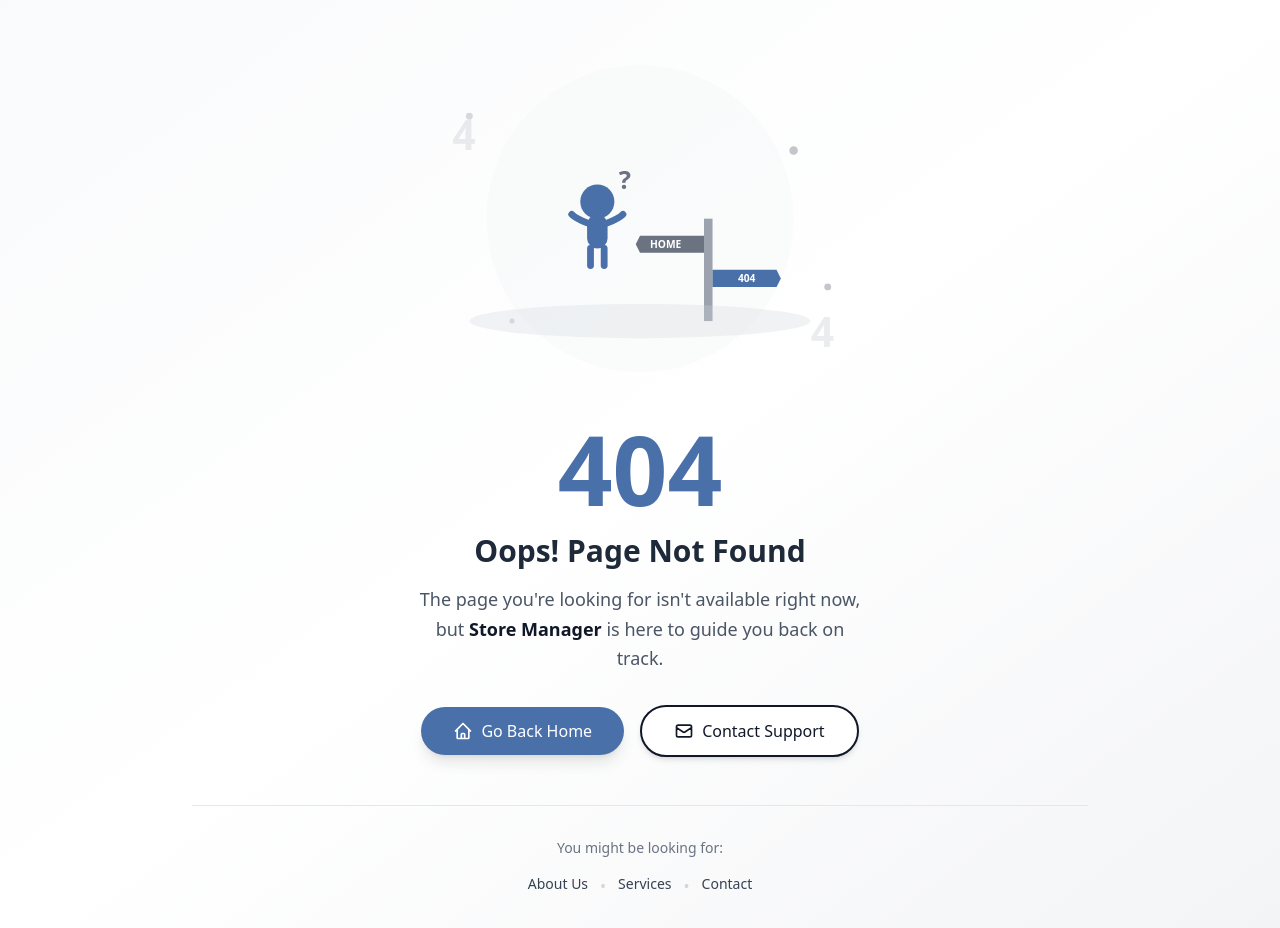
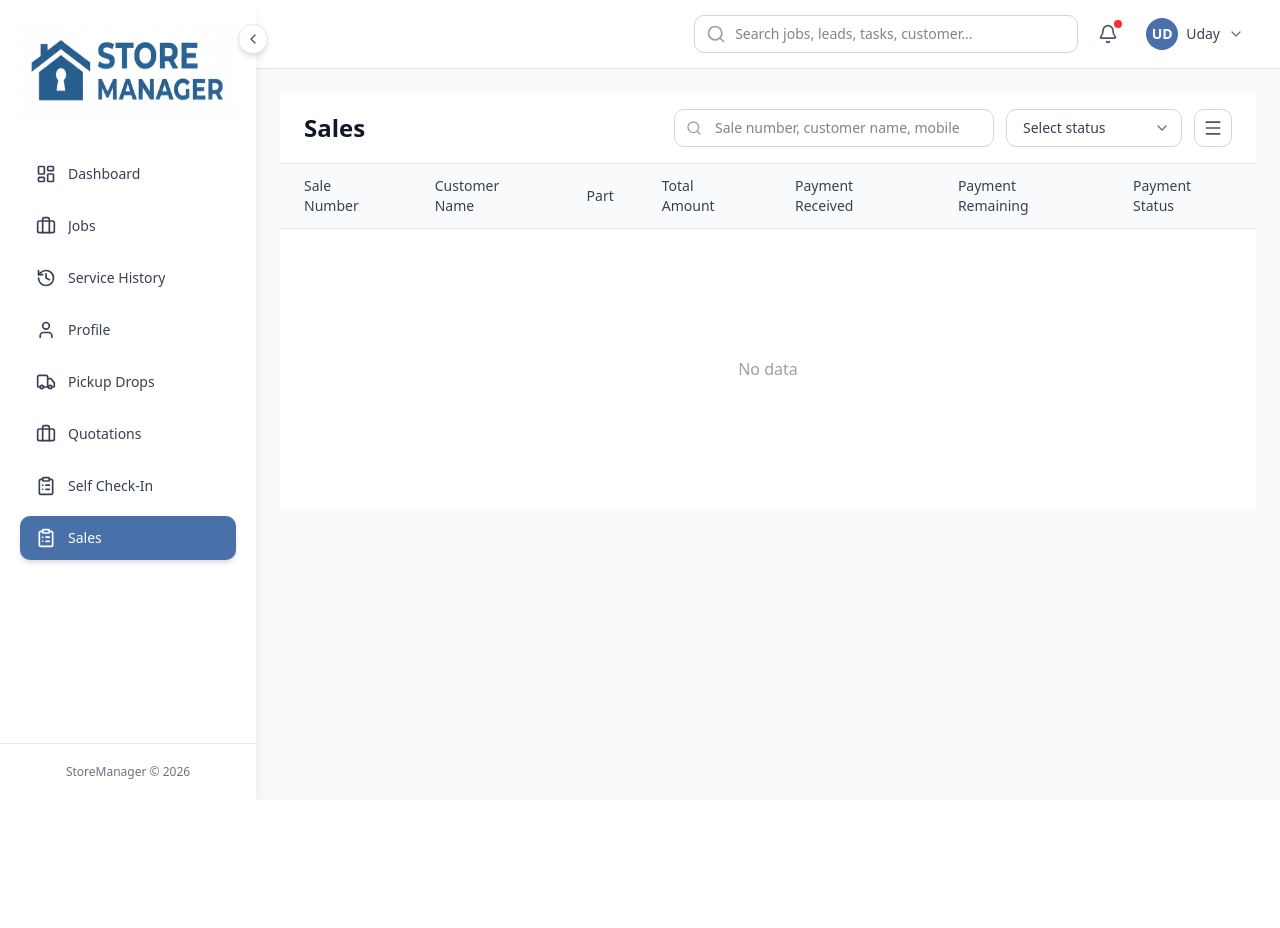
Before and after one commit to dhanjibharwad/Managestore, a Next.js app: page /customer/sales in a window 1280 px wide. Before the commit this address had no page. Shown: the top 928 px of the page. After the commit the page ends 800 px from the top, so only its background shows below. Built offline with nearby package versions, Linux system fonts and the light colour scheme.

Commit message:
sales page added in customer panel

```diff
--- a/app/customer/quotations/page.tsx
+++ b/app/customer/quotations/page.tsx
@@ -20,7 +20,7 @@ export default function QuotationsPage() {
   const [quotations] = useState<Quotation[]>([]);
 
   return (
-    <div className="min-h-screen bg-white">
+    <div className="bg-white">
       {/* Header */}
       <div className="bg-white border-b border-gray-200 px-6 py-4">
         <div className="flex items-center justify-between">
--- /dev/null
+++ b/app/customer/sales/page.tsx
@@ -0,0 +1,129 @@
+"use client"
+import React, { useState } from 'react';
+import { Search, ChevronDown, Menu } from 'lucide-react';
+
+interface Sale {
+  saleNumber: string;
+  customerName: string;
+  part: string;
+  totalAmount: number;
+  paymentReceived: number;
+  paymentRemaining: number;
+  paymentStatus: 'Paid' | 'Pending' | 'Overdue';
+}
+
+export default function SalesPage() {
+  const [searchQuery, setSearchQuery] = useState('');
+  const [statusFilter, setStatusFilter] = useState('Select status');
+  const [sales] = useState<Sale[]>([]);
+
+  return (
+    <div className="bg-white">
+      {/* Header */}
+      <div className="border-b border-gray-200 px-6 py-4">
+        <div className="flex items-center justify-between">
+          <h1 className="text-2xl font-semibold text-gray-900">Sales</h1>
+
+          <div className="flex items-center gap-3">
+            {/* Search Input */}
+            <div className="relative">
+              <Search className="absolute left-3 top-1/2 -translate-y-1/2 w-4 h-4 text-gray-400" />
+              <input
+                type="text"
+                placeholder="Sale number, customer name, mobile"
+                value={searchQuery}
+                onChange={(e) => setSearchQuery(e.target.value)}
+                className="w-80 pl-10 pr-4 py-2 border border-gray-300 rounded-lg text-sm focus:outline-none focus:ring-2 focus:ring-[#4A70A9] focus:border-transparent"
+              />
+            </div>
+
+            {/* Status Filter */}
+            <div className="relative">
+              <select
+                value={statusFilter}
+                onChange={(e) => setStatusFilter(e.target.value)}
+                className="appearance-none w-44 px-4 py-2 pr-10 border border-gray-300 rounded-lg text-sm text-gray-700 bg-white cursor-pointer focus:outline-none focus:ring-2 focus:ring-[#4A70A9] focus:border-transparent"
+              >
+                <option>Select status</option>
+                <option>Paid</option>
+                <option>Partially Paid</option>
+                <option>Unpaid</option>
+                 <option>Over Paid</option>
+              </select>
+              <ChevronDown className="absolute right-3 top-1/2 -translate-y-1/2 w-4 h-4 text-gray-500 pointer-events-none" />
+            </div>
+
+            {/* Menu Button */}
+            <button className="p-2 border border-gray-300 rounded-lg hover:bg-gray-50 transition-colors">
+              <Menu className="w-5 h-5 text-gray-600" />
+            </button>
+          </div>
+        </div>
+      </div>
+
+      {/* Table */}
+      <div className="overflow-x-auto">
+        <table className="w-full">
+          <thead>
+            <tr className="border-b border-gray-200 bg-gray-50">
+              <th className="px-6 py-3 text-left text-sm font-medium text-gray-700">
+                Sale Number
+              </th>
+              <th className="px-6 py-3 text-left text-sm font-medium text-gray-700">
+                Customer Name
+              </th>
+              <th className="px-6 py-3 text-left text-sm font-medium text-gray-700">
+                Part
+              </th>
+              <th className="px-6 py-3 text-left text-sm font-medium text-gray-700">
+                Total Amount
+              </th>
+              <th className="px-6 py-3 text-left text-sm font-medium text-gray-700">
+                Payment Received
+              </th>
+              <th className="px-6 py-3 text-left text-sm font-medium text-gray-700">
+                Payment Remaining
+              </th>
+              <th className="px-6 py-3 text-left text-sm font-medium text-gray-700">
+                Payment Status
+              </th>
+            </tr>
+          </thead>
+          <tbody>
+            {sales.length === 0 ? (
+              <tr>
+                <td colSpan={7} className="px-6 py-32 text-center">
+                  <div className="text-gray-400 text-base">No data</div>
+                </td>
+              </tr>
+            ) : (
+              sales.map((sale) => (
+                <tr key={sale.saleNumber} className="border-b border-gray-200 hover:bg-gray-50">
+                  <td className="px-6 py-4 text-sm text-gray-900">{sale.saleNumber}</td>
+                  <td className="px-6 py-4 text-sm text-gray-900">{sale.customerName}</td>
+                  <td className="px-6 py-4 text-sm text-gray-900">{sale.part}</td>
+                  <td className="px-6 py-4 text-sm text-gray-900">₹{sale.totalAmount.toLocaleString()}</td>
+                  <td className="px-6 py-4 text-sm text-gray-900">₹{sale.paymentReceived.toLocaleString()}</td>
+                  <td className="px-6 py-4 text-sm text-gray-900">₹{sale.paymentRemaining.toLocaleString()}</td>
+                  <td className="px-6 py-4">
+                    <span
+                      className={`inline-flex px-3 py-1 rounded-full text-xs font-medium ${
+                        sale.paymentStatus === 'Paid'
+                          ? 'bg-green-100 text-green-800'
+                          : sale.paymentStatus === 'Pending'
+                          ? 'bg-yellow-100 text-yellow-800'
+                          : 'bg-red-100 text-red-800'
+                      }`}
+                    >
+                      {sale.paymentStatus}
+                    </span>
+                  </td>
+                </tr>
+              ))
+            )}
+          </tbody>
+        </table>
+      </div>
+    </div>
+  );
+}
--- a/components/customer/CustomerSidebar.tsx
+++ b/components/customer/CustomerSidebar.tsx
@@ -22,6 +22,7 @@ const navItems = [
   { label: "Pickup Drops", href: "/customer/pickupdrop", icon: Truck },
   { label: "Quotations", href: "/customer/quotations", icon: Briefcase },
   { label: "Self Check-In", href: "/customer/selfcheckin", icon: ClipboardList  },
+  { label: "Sales", href: "/customer/sales", icon: ClipboardList  },
 ];
 
 export default function CustomerSidebar() {
```
